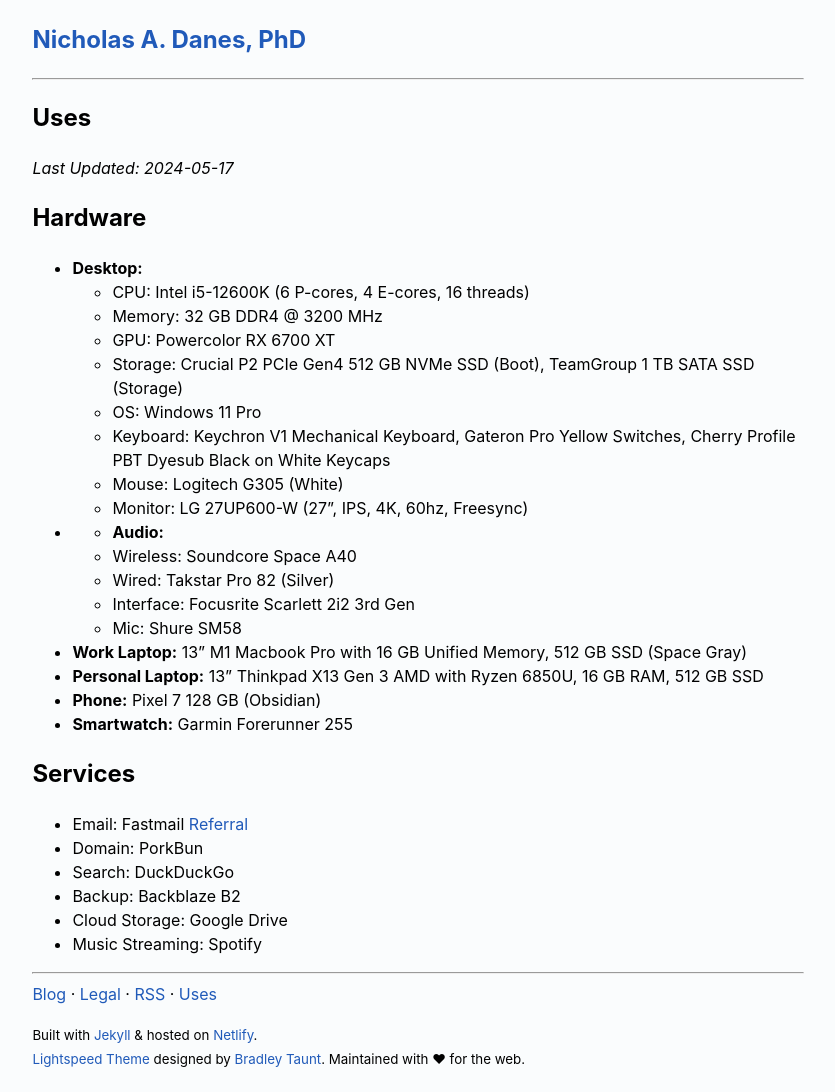
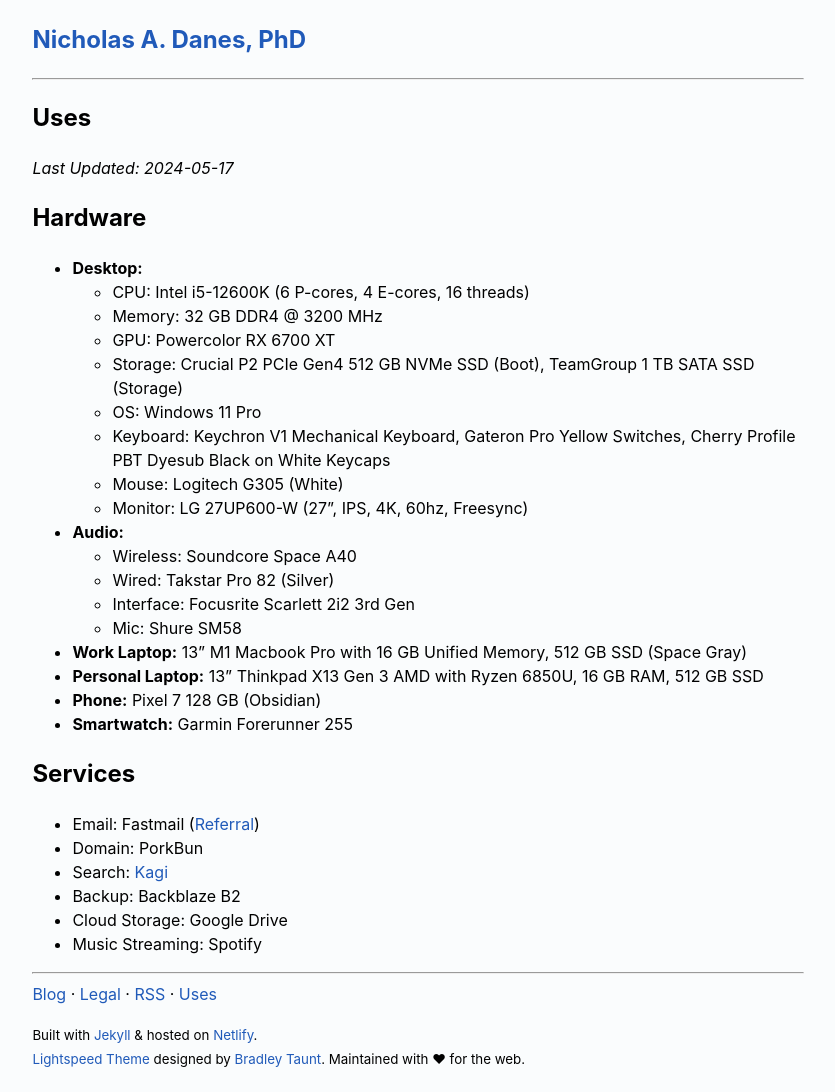
Before and after one commit to danesnick/website_lightspeed, a Jekyll site: the page built from uses.markdown, in a window 1280 px wide. Shown: the whole page, without its empty margins (222-1057 px from the left). Built offline with Jekyll 4.4.1, drawn with Linux system fonts in a browser that asks for light colours.

Commit message:
Update uses.markdown

```diff
--- a/uses.markdown
+++ b/uses.markdown
@@ -16,7 +16,7 @@ permalink: /uses/
 	+ Keyboard: Keychron V1 Mechanical Keyboard, Gateron Pro Yellow Switches, Cherry Profile PBT Dyesub Black on White Keycaps
 	+ Mouse: Logitech G305 (White)
 	+ Monitor: LG 27UP600-W (27", IPS, 4K, 60hz, Freesync)
- + * **Audio:**
+* **Audio:**
 	* Wireless: Soundcore Space A40
 	* Wired: Takstar Pro 82 (Silver)
 	* Interface: Focusrite Scarlett 2i2 3rd Gen
@@ -27,9 +27,9 @@ permalink: /uses/
 * **Smartwatch:** Garmin Forerunner 255
 
 ## Services
-* Email: Fastmail [Referral](https://ref.fm/u24999624)
+* Email: Fastmail ([Referral](https://ref.fm/u24999624))
 * Domain: PorkBun
-* Search: DuckDuckGo
+* Search: [Kagi](https://kagi.com)
 * Backup: Backblaze B2
 * Cloud Storage: Google Drive
 * Music Streaming: Spotify
```
